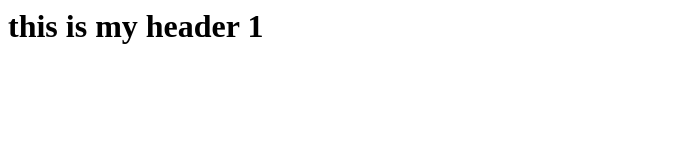
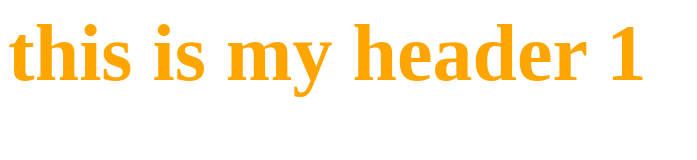
Before and after one commit to Helloootiger/GitHub-project-1, a plain HTML site: page index.html in a window 1280 px wide. Shown: the whole page, without its empty margins (0-697 px from the left). Drawn offline with Linux system fonts and the light colour scheme.

Commit message:
Added style as per review commit

```diff
--- a/index.html
+++ b/index.html
@@ -2,7 +2,13 @@
 
   <!--- please use css style tag here -->
 
+
+
+
 <head>
+<style>
+h1 {color:orange; font-size:500%}
+</style>
 </head>
 
   <H1> this is my header 1 </H1>
```
